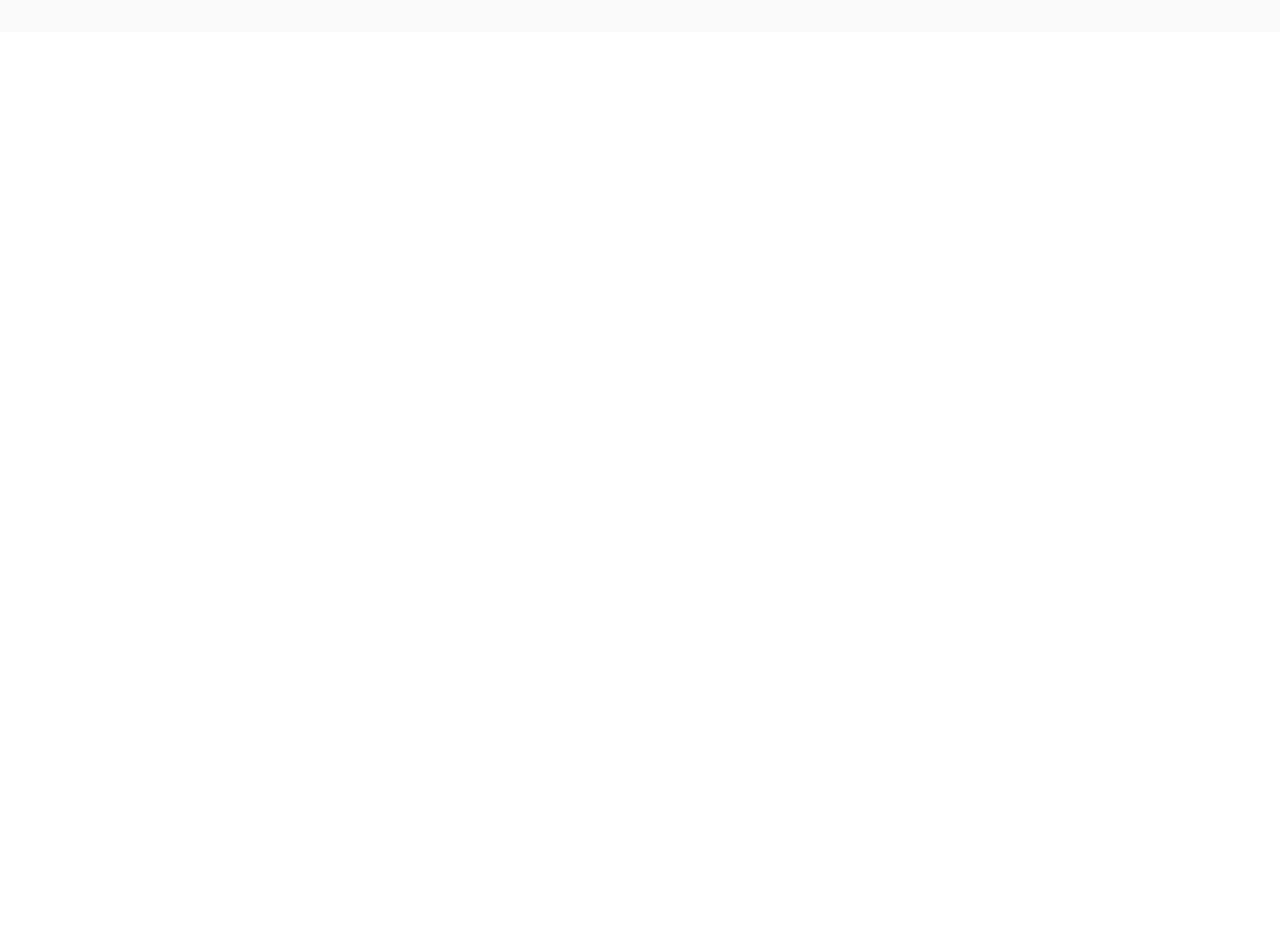
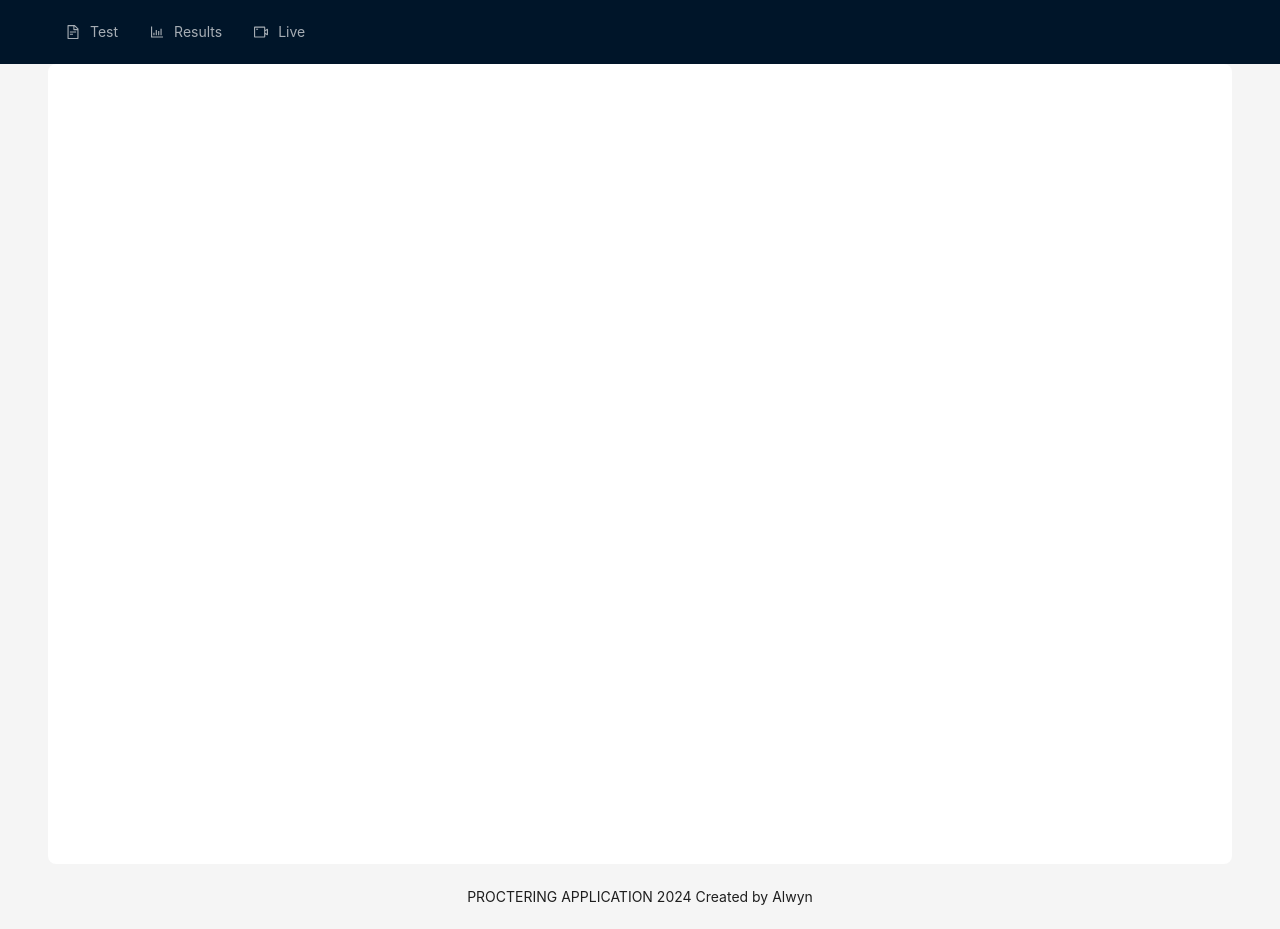
Before and after one commit to KrishnaKumar2002/proctoring-app, a React (Create React App) app: page / in a window 1280 px wide. Before the commit this address had no page. Before the commit the page ends 800 px from the top, so only its background shows below. Built offline with nearby package versions, Linux system fonts and the light colour scheme.

Commit message:
New Layout and Alert on Detect

```diff
--- a/src/components/Webcam/Webcam.tsx
+++ b/src/components/Webcam/Webcam.tsx
@@ -1,5 +1,5 @@
 import { Card } from 'antd';
-import React, { useRef, useEffect } from 'react';
+import { useRef, useEffect } from 'react';
 import Webcam from 'react-webcam';
 import { createDetector, Face, FaceLandmarksDetector, SupportedModels } from "tensorflow-models-face-landmarks-detection"
 
--- a/src/core/App.tsx
+++ b/src/core/App.tsx
@@ -1,27 +1,89 @@
 import React from 'react';
 import { BrowserRouter as Router, Route, Routes } from 'react-router-dom';
-import './App.css';
+import { Layout, Menu, theme } from 'antd';
 import styled from 'styled-components';
-import { Home } from '../pages/Home';
+import { LiveViewLayout } from '../pages/Home';
+import { BarChartOutlined, FileTextOutlined, VideoCameraOutlined } from '@ant-design/icons';
+
+const { Header, Content, Footer } = Layout;
 
 const AppContainer = styled.div`
-	background-color: ${({ theme }) => theme.colors.light};
-	color: ${({ theme }) => theme.colors.dark};
-	font-family: ${({ theme }) => theme.fonts.primary};
-	padding: 1rem;
+  background-color: ${({ theme }) => theme.colors.light};
+  color: ${({ theme }) => theme.colors.dark};
+  font-family: ${({ theme }) => theme.fonts.primary};
 `;
 
-function App() {
+const items = [
+  {
+    key: "Test",
+    icon: <FileTextOutlined />,
+    label: "Test",
+  },
+  {
+    key: "Results",
+    icon: <BarChartOutlined />,
+    label: "Results",
+  },
+  {
+    key: "Live",
+    icon: <VideoCameraOutlined />,
+    label: "Live",
+  }
+];
+
+
+const App: React.FC = () => {
+  const {
+    token: { colorBgContainer, borderRadiusLG },
+  } = theme.useToken();
+
   return (
     <AppContainer>
       <Router>
-        <Routes>
-          <Route path="/proctoring-app/" element={<Home />} />
-          <Route path="/proctoring-app/dashboard" element={<></>} />
-        </Routes>
+        <Layout>
+          <Header
+            style={{
+              top: 0,
+              zIndex: 1,
+              width: '100%',
+              display: 'flex',
+              alignItems: 'center',
+            }}
+          >
+            <div className="demo-logo" />
+            <Menu
+              theme="dark"
+              mode="horizontal"
+              defaultSelectedKeys={['2']}
+              items={items}
+              style={{ flex: 1, minWidth: 0 }}
+            />
+          </Header>
+          <Content style={{ padding: '0 48px'}}>
+            <div
+              style={{
+                padding: 24,
+                minHeight: "100vh",
+                background: colorBgContainer,
+                borderRadius: borderRadiusLG,
+                overflowX: "hidden",
+                overflowY: "auto",
+              }}
+            >
+              <Routes>
+                <Route path="/proctoring-app/" element={<></>} />
+                <Route path="/proctoring-app/result" element={<></>} />
+                <Route path="/proctoring-app/live" element={<LiveViewLayout />} />
+              </Routes>
+            </div>
+          </Content>
+          <Footer style={{ textAlign: 'center' }}>
+            PROCTERING APPLICATION {new Date().getFullYear()} Created by Alwyn
+          </Footer>
+        </Layout>
       </Router>
     </AppContainer>
   );
-}
+};
 
 export default App;
--- a/src/pages/Home/Home.tsx
+++ b/src/pages/Home/Home.tsx
@@ -2,14 +2,15 @@ import { Alert, Col, Row } from "antd";
 import { WebcamHolder } from "../../components/Webcam";
 import { useState } from "react";
 import { Face } from "tensorflow-models-face-landmarks-detection";
-export const Home = () => {
+export const LiveViewLayout = () => {
 	const [faces, setFaces] = useState<Face[]>([]);
+
 	const OnFaceDetect = (faces: Face[]) => {
 		setFaces(faces);
 	};
 
 	return (
-		<>	{faces.length != 1 && <Alert message="No Face detected" type="error" showIcon closable/>}
+		<>{faces.length < 0 ? <Alert message="No Face Detected!" type="error" showIcon /> : faces.length > 1 ? <Alert message="Many Face Detected!" type="error" showIcon /> : <Alert message="Face Detected" type="success" showIcon/> }
 			<Row>
 				<Col span={24} style={{ display: "flex", justifyContent: "center" }}>
 					<WebcamHolder OnFaceDetect={OnFaceDetect} />
```
